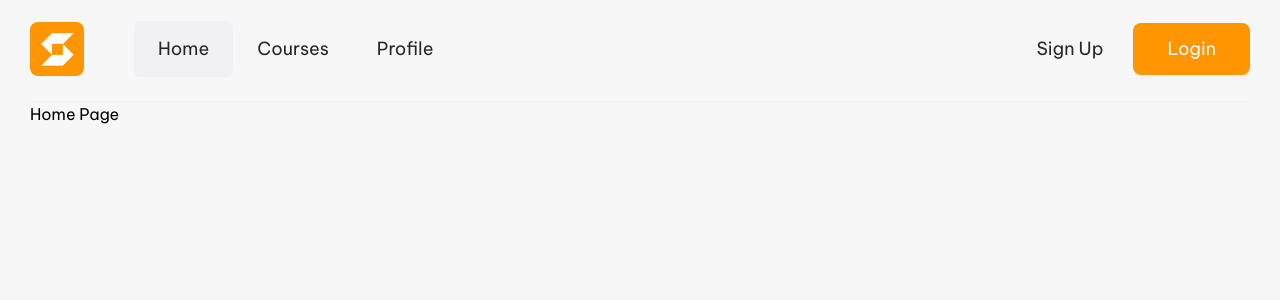
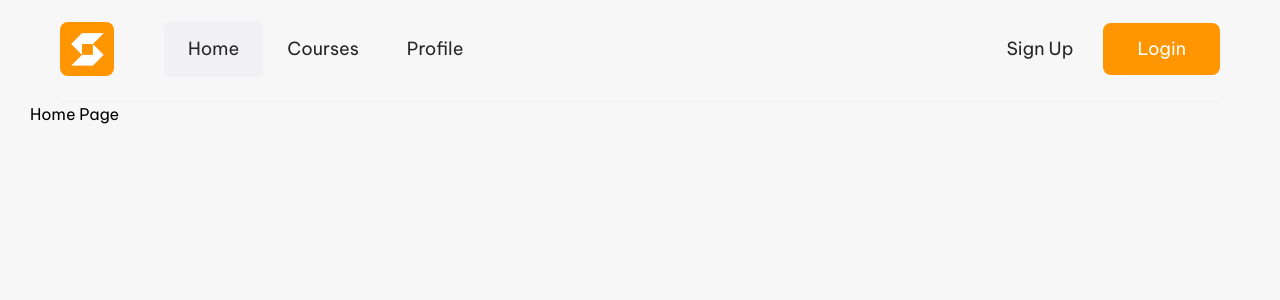
Before and after one commit to quantumrahman/skillsphere-platform, a Next.js app: page / in a window 1280 px wide. Shown: the top 300 px of the page. Built offline with nearby package versions, Linux system fonts and the light colour scheme.

Commit message:
refactor: change the design layout

```diff
--- a/src/components/shared/Header/Header.jsx
+++ b/src/components/shared/Header/Header.jsx
@@ -10,6 +10,7 @@ import HeaderLogo from "@/components/ui/Logos/HeaderLogo/HeaderLogo";
 const Header = () => {
 
     return (
+        <div className="w-full px-4 md:px-5 lg:px-[30px]">
             <div className="w-full py-[16.5px] border-b border-[#F1F1F3] relative transition-all duration-300 ease-linear md:pt-4 md:pb-5 lg:pt-[20.5px] lg:pb-[24.5px]">
                 <Container>
                     <header className="w-full flex items-center justify-between">
@@ -36,6 +37,7 @@ const Header = () => {
                     </header>
                 </Container>
             </div>
+        </div>
     );
 };
 
```
Lines whose indentation alone changed are shown as unchanged.
